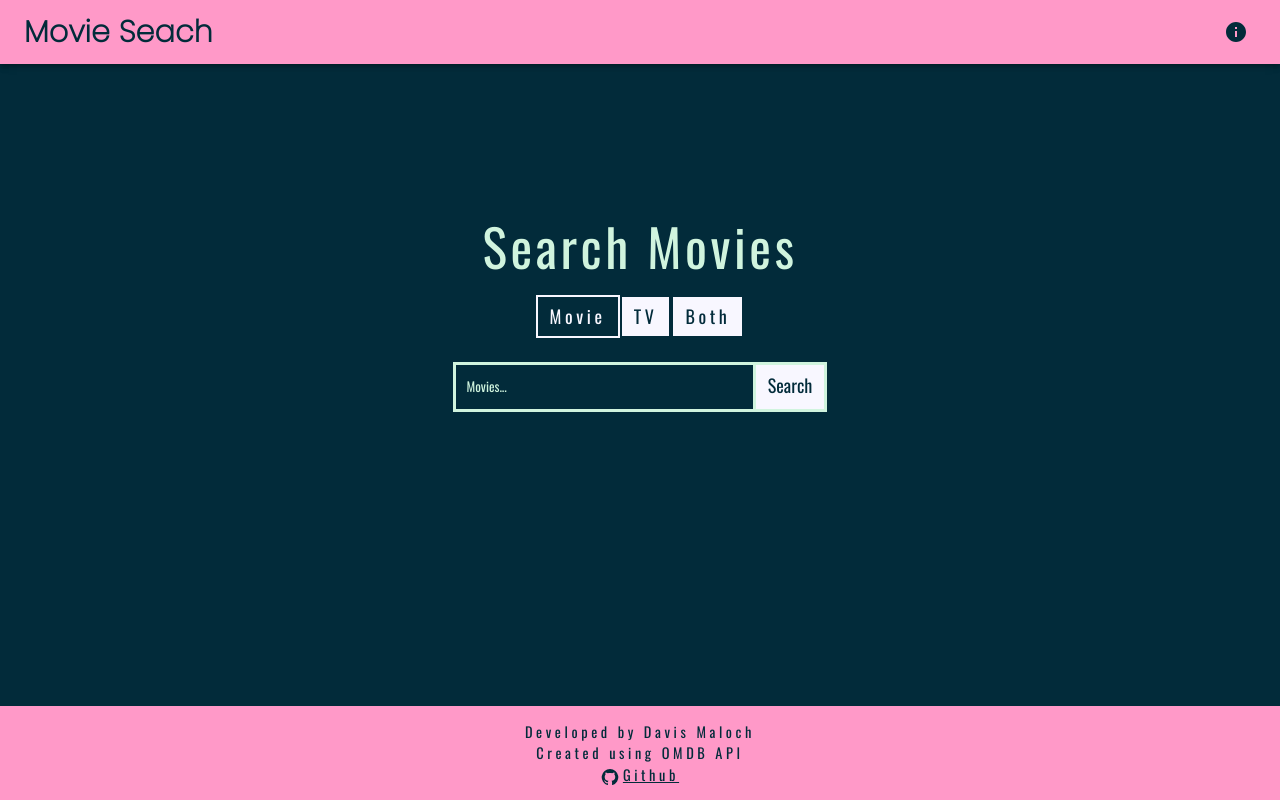
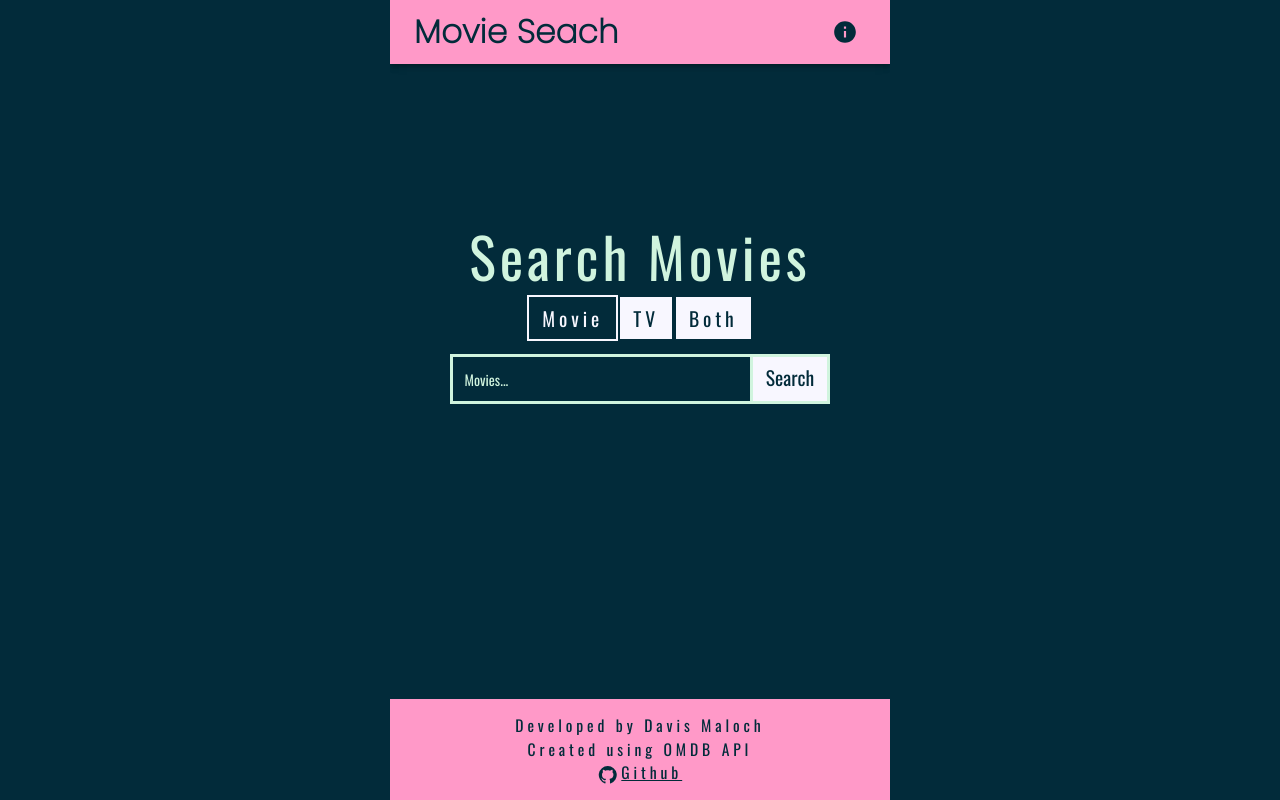
Before and after one commit to admaloch/react-movie-search, a React (Vite) app: page / in a window 1280 px wide. Built offline with nearby package versions, Linux system fonts and the light colour scheme; no server answers.

Commit message:
tweaked style

```diff
--- a/src/App.css
+++ b/src/App.css
@@ -95,7 +95,12 @@ body {
     overflow-x: hidden;
 }
 
-
+.add-opacity {
+    opacity: 1;
+}
+.remove-opacity {
+    opacity: 1;
+}
 
 
 
@@ -133,3 +138,8 @@ Extra extra large	xxl	≥1400px */
         font-size: 12px;
     }
 }
+@media screen and (min-width: 768px) {
+    :root {
+        font-size: 13px;
+    }
+}
--- a/src/components/MainSearchSection/MainSearch.css
+++ b/src/components/MainSearchSection/MainSearch.css
@@ -31,14 +31,12 @@
 
 
 
-.main-search-section form {
-    margin-top: 1rem;
-}
+
 
 /* result type buttons */
 #result-type-container {
     display: flex;
-    margin: .2rem 0;
+    /* margin: .2rem 0; */
     padding: 0;
 }
 
@@ -265,7 +263,7 @@ justify-content: space-evenly;
 
     #result-type-container {
         display: flex;
-        margin: 1rem 0;
+        /* margin: 1rem 0; */
         padding: 0;
     }
 
--- a/src/components/Slider/search-info/SearchInfo.css
+++ b/src/components/Slider/search-info/SearchInfo.css
@@ -1,9 +1,9 @@
 .header-info {
     display: flex;
     opacity: 0;
-    width: 100vw;
+    /* width: 100vw; */
     transition: opacity 1s ease-in-out;
-height: auto;
+height: 100%;
     margin: 1.3rem 0;
     flex-direction: column;
     align-items: center;
@@ -21,9 +21,10 @@ height: auto;
     justify-content: end;
     align-items: center;
     gap: .25rem;
-    /* width: 50%; */
     margin-right: 0;
-    margin-top: 1rem;
+    /* margin-top: 1rem; */
+    height: 100%;
+    border: pink solid 1px;
 }
 
 .progress-item {
@@ -56,18 +57,10 @@ height: auto;
 @media screen and (min-width: 600px) {
     .header-info {
         justify-content: space-evenly;
-  margin: 2rem 0;
+  /* margin: 2rem 0; */
         flex-direction: row;
         align-items: center;
     }
 
-    .progress-bar {
-        display: flex;
-        flex-direction: row;
-        justify-content: end;
-        align-items: center;
-        gap: .25rem;
-        /* width: 50%; */
-        margin-right: 0;
-    }
+
 }
```
